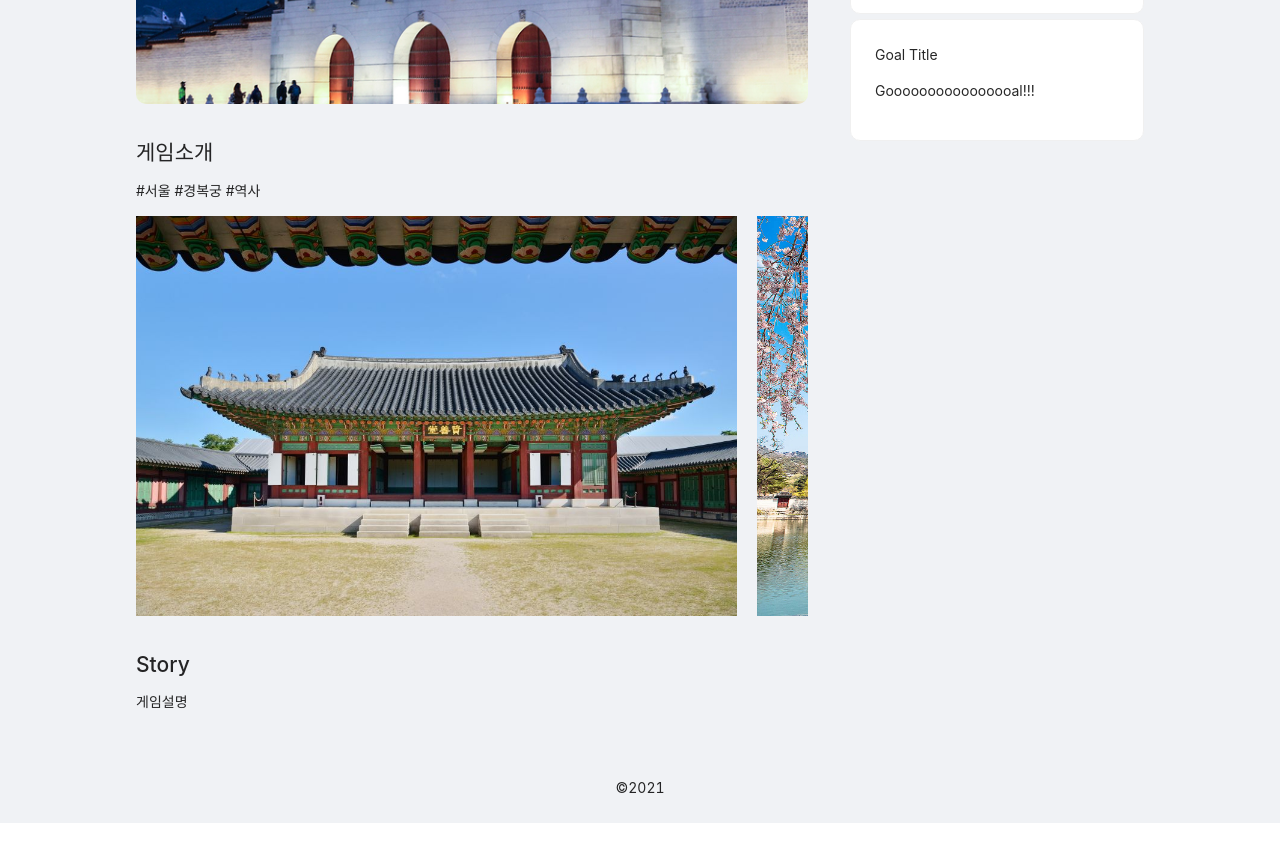
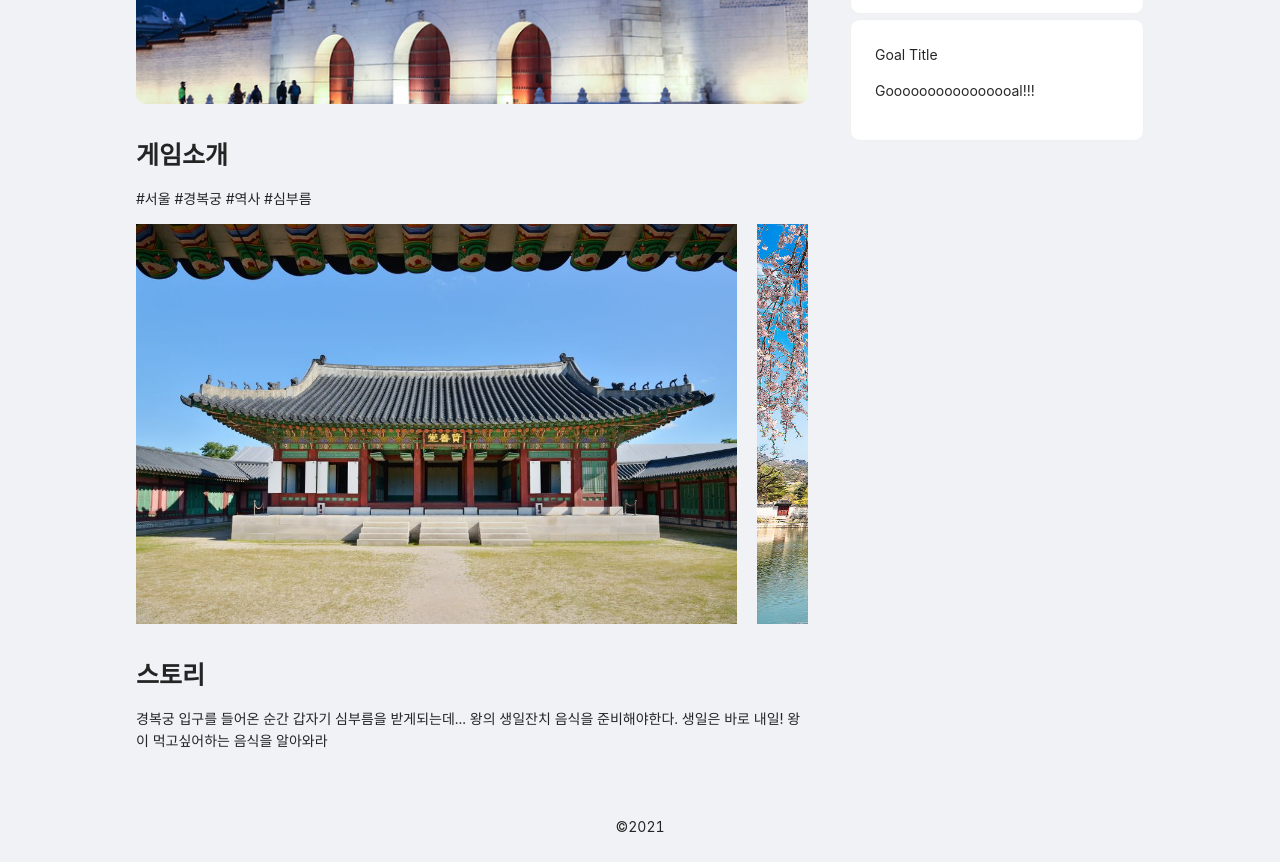
Before and after one commit to gachi-mandoo-shell/hackalearn, a React (Create React App) app: page /games/4201 in a window 1280 px wide. Shown: the part 400-1262 px from the top of the page. Before the commit the page ends 1223 px from the top, so only its background shows below. Built offline with nearby package versions, Linux system fonts and the light colour scheme.

Commit message:
gamelist add story & tag

```diff
--- a/src/components/Story.js
+++ b/src/components/Story.js
@@ -1,6 +1,6 @@
 import React from "react";
 
-const Story = () => {
+const Story = ({ story }) => {
   return (
     <div
       style={{
@@ -11,11 +11,13 @@ const Story = () => {
       <h1
         style={{
           marginTop: "2rem",
+          fontSize: "25px",
+          fontWeight: "bold",
         }}
       >
-        Story
+        스토리
       </h1>
-      <p>게임설명</p>
+      <p>{story}</p>
     </div>
   );
 };
--- a/src/components/View.js
+++ b/src/components/View.js
@@ -1,22 +1,25 @@
 import React from "react";
 
-const View = ({ view }) => {
+const View = ({ view, tag }) => {
   return (
     <>
       <h1
         style={{
           marginTop: "2rem",
+          fontSize: "25px",
+          fontWeight: "bold",
         }}
       >
         게임소개
       </h1>
-      <p> #서울 #경복궁 #역사 </p>
+      <p>{tag}</p>
       <div
         style={{
           display: "flex",
           overflowX: "auto",
           gap: "20px",
-        }}>
+        }}
+      >
         {view.map((img) => (
           <img
             style={{
--- a/src/gamelist.json
+++ b/src/gamelist.json
@@ -18,7 +18,9 @@
        "/img/자선당.jpeg",
        "/img/경회루.jpeg",
        "/img/소주방.jpeg"
-      ]
+      ],
+      "story": "경복궁 입구를 들어온 순간 갑자기 심부름을 받게되는데... 왕의 생일잔치 음식을 준비해야한다. 생일은 바로 내일! 왕이 먹고싶어하는 음식을 알아와라",
+      "tag": "#서울 #경복궁 #역사 #심부름"
     },
     "4202": {
       "location": "Seoul",
--- a/src/pages/Game.js
+++ b/src/pages/Game.js
@@ -7,24 +7,23 @@ import View from "../components/View";
 import SideBar from "../components/SideBar";
 import data from "../gamelist.json";
 import NotFound from "./NotFound";
-import { Row, Col } from 'antd';
+import { Row, Col } from "antd";
 
 const Game = () => {
   const { id } = useParams();
   const info = data.datas[id];
 
-  console.log(info)
+  console.log(info);
 
-  if (info === undefined)
-    return (<NotFound />);
+  if (info === undefined) return <NotFound />;
 
   return (
     <Container>
-      <Row style={{rowGap: "50px"}}>
+      <Row style={{ rowGap: "50px" }}>
         <Col span={16}>
           <GameImg image={info.image} />
-          <View view={info.view} />
-          <Story />
+          <View view={info.view} tag={info.tag} />
+          <Story story={info.story} />
         </Col>
         <Col span={1} />
         <Col span={7}>
```
